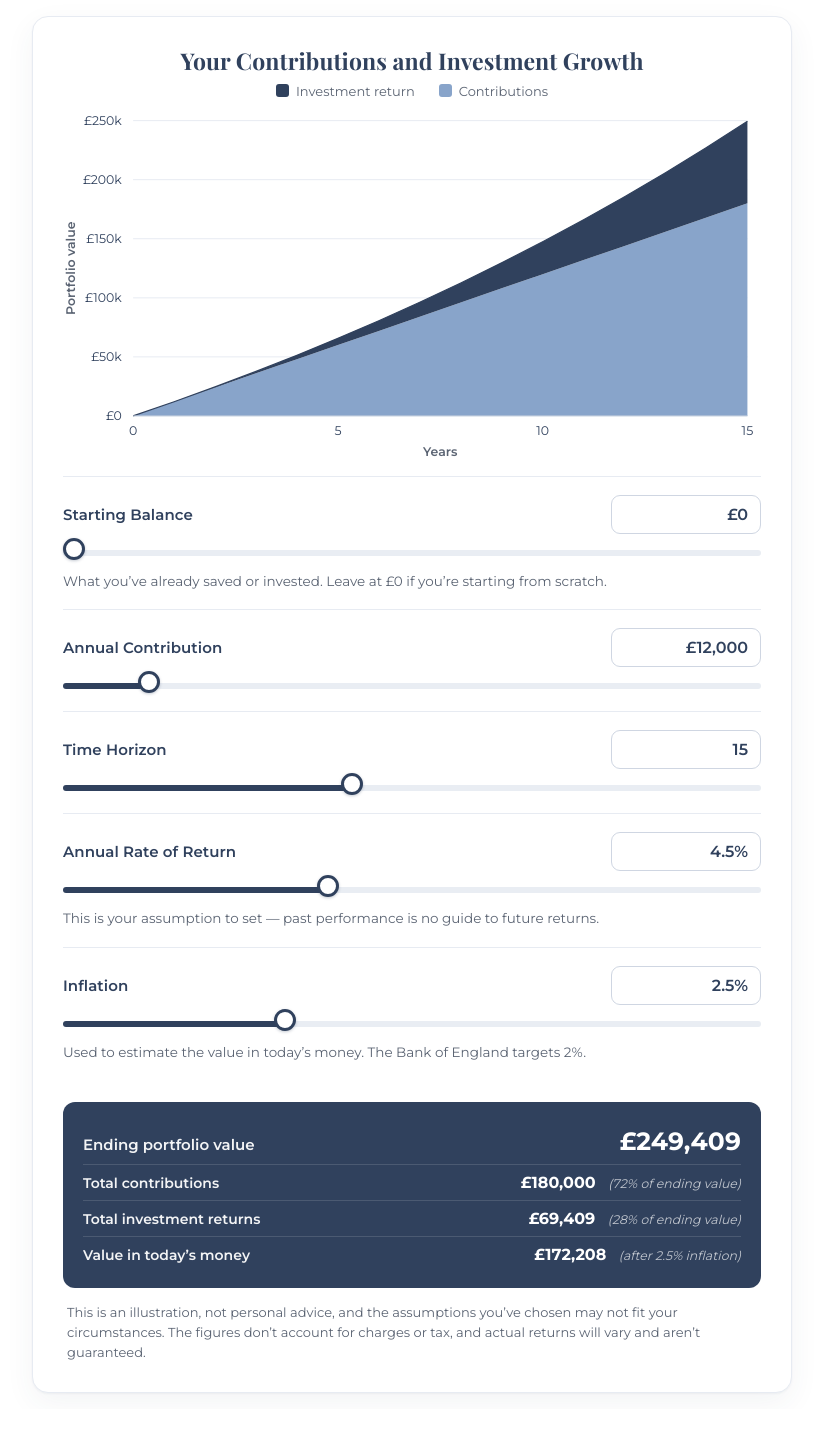
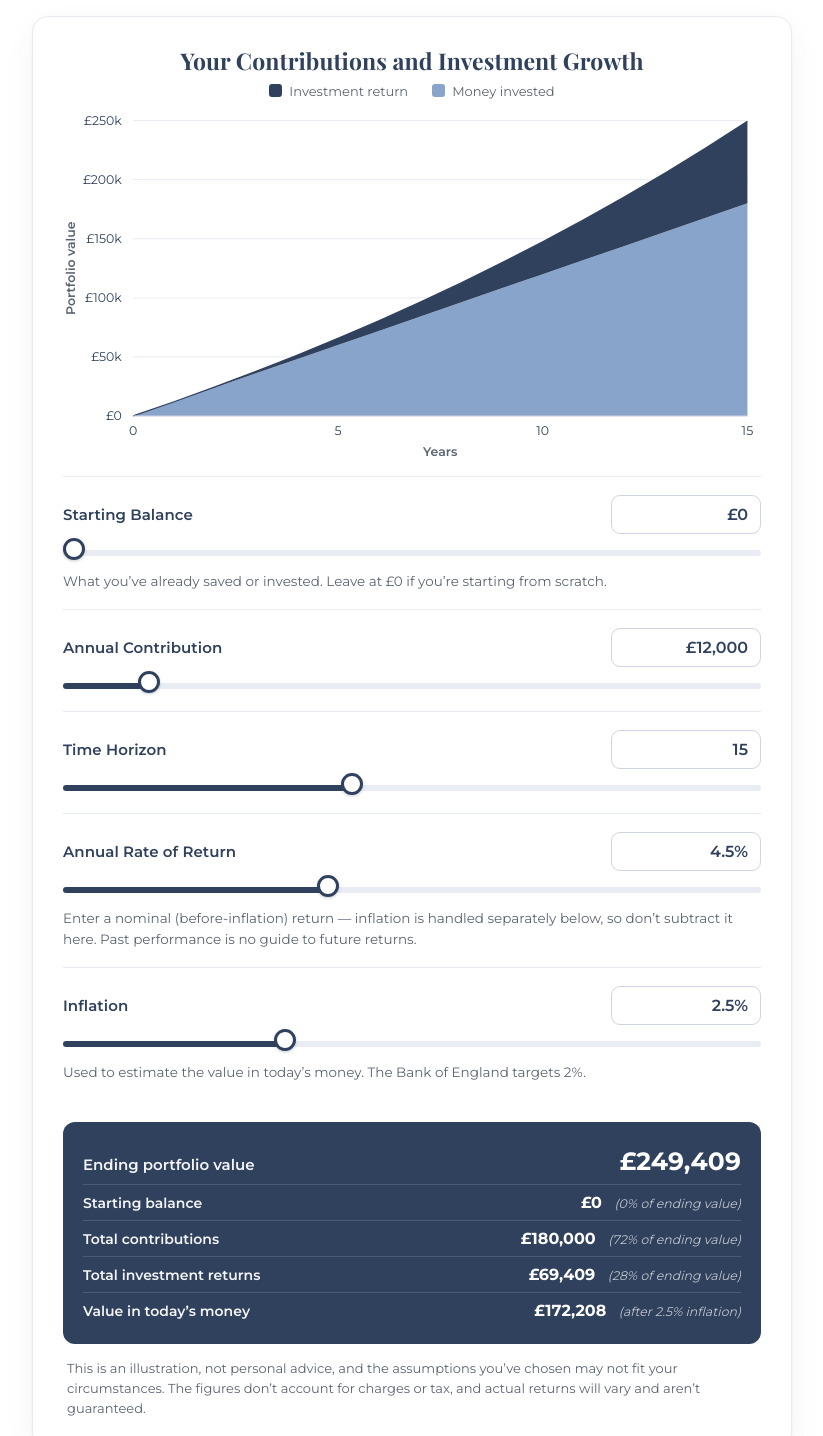
Before and after one commit to swp-arochalima/swp-investment-calculator, a plain HTML site: page index.html in a window 1280 px wide. Shown: the top 1436 px of the page, without its empty margins (228-1051 px from the left). Before the commit the page ends 1409 px from the top, so only its background shows below. Drawn offline with Linux system fonts and the light colour scheme.

Commit message:
Replace v2 calculator with v3

```diff
--- a/index.html
+++ b/index.html
@@ -153,7 +153,7 @@ body{
     <figcaption class="irc-chart-title">Your Contributions and Investment Growth</figcaption>
     <ul class="irc-legend">
       <li><span class="sw sw-ret"></span>Investment return</li>
-      <li><span class="sw sw-con"></span>Contributions</li>
+      <li><span class="sw sw-con"></span>Money invested</li>
     </ul>
     <div class="irc-chart-wrap" id="ircChart" role="img" aria-label=""></div>
   </figure>
@@ -199,7 +199,7 @@ body{
       </div>
       <input class="irc-range" id="ircRateRange" type="range" min="0" max="12" step="0.1" value="4.5"
              aria-label="Annual rate of return slider, zero to twelve percent">
-      <p class="irc-helper">This is your assumption to set &mdash; past performance is no guide to future returns.</p>
+      <p class="irc-helper">Enter a nominal (before-inflation) return &mdash; inflation is handled separately below, so don&rsquo;t subtract it here. Past performance is no guide to future returns.</p>
     </div>
 
     <div class="irc-field">
@@ -219,6 +219,10 @@ body{
     <div class="irc-srow main">
       <span class="irc-srow-label">Ending portfolio value</span>
       <span class="irc-srow-val" id="ircOutEnding">&pound;0</span>
+    </div>
+    <div class="irc-srow">
+      <span class="irc-srow-label">Starting balance</span>
+      <span class="irc-srow-val" id="ircOutStart">&pound;0</span>
     </div>
     <div class="irc-srow">
       <span class="irc-srow-label">Total contributions</span>
@@ -266,6 +270,7 @@ body{
     inflInput:    document.getElementById('ircInflInput'),
     chart:        document.getElementById('ircChart'),
     outEnding:    document.getElementById('ircOutEnding'),
+    outStart:     document.getElementById('ircOutStart'),
     outContrib:   document.getElementById('ircOutContrib'),
     outReturns:   document.getElementById('ircOutReturns'),
     outReal:      document.getElementById('ircOutReal')
@@ -393,20 +398,41 @@ body{
     var svg = '<svg viewBox="0 0 '+VW+' '+VH.toFixed(1)+'" xmlns="http://www.w3.org/2000/svg" preserveAspectRatio="xMidYMid meet">'+parts.join('')+'</svg>';
     el.chart.innerHTML = svg;
     el.chart.setAttribute('aria-label',
-      'Stacked area chart. Over '+n+' year'+(n===1?'':'s')+', total contributions of '+gbp(end.contrib)+
-      ' are projected to grow to '+gbp(end.value)+', including '+gbp(end.ret)+' of investment returns.');
+      'Stacked area chart. Over '+n+' year'+(n===1?'':'s')+', '+gbp(end.contrib)+
+      ' of money invested is projected to grow to '+gbp(end.value)+', including '+gbp(end.ret)+' of investment returns.');
   }
 
   /* ---------- summary ---------- */
+  /* Split "money in" into the opening balance (which may itself already contain
+     past contributions and growth) and the NEW contributions added over the horizon,
+     so neither figure is overstated:
+        starting balance         = P
+        additional contributions = C * n
+        investment returns        = ending value - (P + C*n)   [growth on both]
+     The three add up to the ending value. Percentages are whole numbers,
+     apportioned (largest-remainder) so they always sum to exactly 100. */
+  function pctParts(vals, total){
+    if(total <= 0) return vals.map(function(){ return 0; });
+    var raw = vals.map(function(v){ return v/total*100; });
+    var out = raw.map(function(x){ return Math.floor(x); });
+    var left = 100 - out.reduce(function(a,b){ return a+b; }, 0);
+    raw.map(function(x,i){ return { i:i, frac:x-Math.floor(x) }; })
+       .sort(function(a,b){ return b.frac - a.frac; })
+       .forEach(function(o,k){ if(k < left) out[o.i]++; });
+    return out;
+  }
   function renderSummary(s){
-    var end = s[s.length-1];
-    var contribPct = end.value>0 ? Math.round(end.contrib/end.value*100) : 0;
-    var returnsPct = 100 - contribPct;
+    var end      = s[s.length-1];
+    var startBal = state.start;
+    var added    = state.contrib * state.years;   // new money paid in over the horizon
+    var returns  = end.ret;                        // growth on starting balance AND contributions
+    var p = pctParts([startBal, added, returns], end.value);
     var real = end.value / Math.pow(1 + state.infl/100, state.years);
     el.outEnding.textContent = gbp(end.value);
-    el.outContrib.innerHTML = gbp(end.contrib) + ' <span class="pct">(' + contribPct + '% of ending value)</span>';
-    el.outReturns.innerHTML = gbp(end.ret) + ' <span class="pct">(' + returnsPct + '% of ending value)</span>';
-    el.outReal.innerHTML   = gbp(real) + ' <span class="pct">(after ' + dispPct(state.infl) + ' inflation)</span>';
+    el.outStart.innerHTML   = gbp(startBal) + ' <span class="pct">(' + p[0] + '% of ending value)</span>';
+    el.outContrib.innerHTML = gbp(added)    + ' <span class="pct">(' + p[1] + '% of ending value)</span>';
+    el.outReturns.innerHTML = gbp(returns)  + ' <span class="pct">(' + p[2] + '% of ending value)</span>';
+    el.outReal.innerHTML    = gbp(real)     + ' <span class="pct">(after ' + dispPct(state.infl) + ' inflation)</span>';
   }
 
   /* ---------- slider fill ---------- */
```
